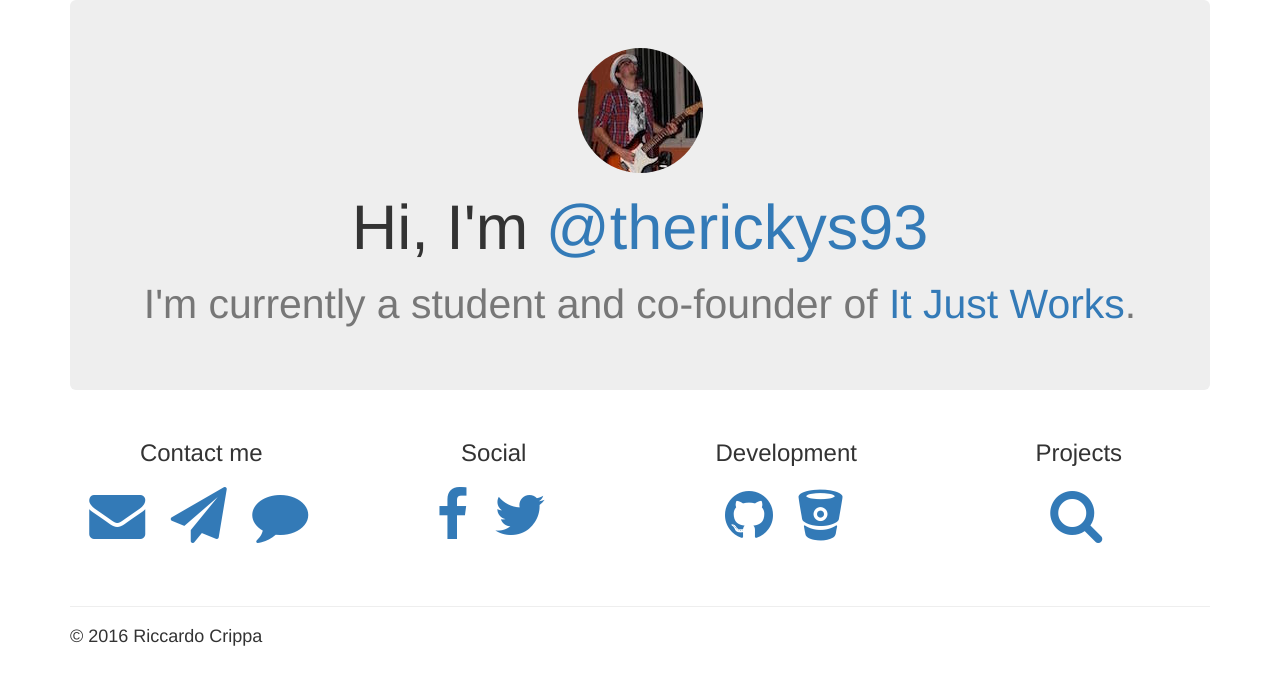
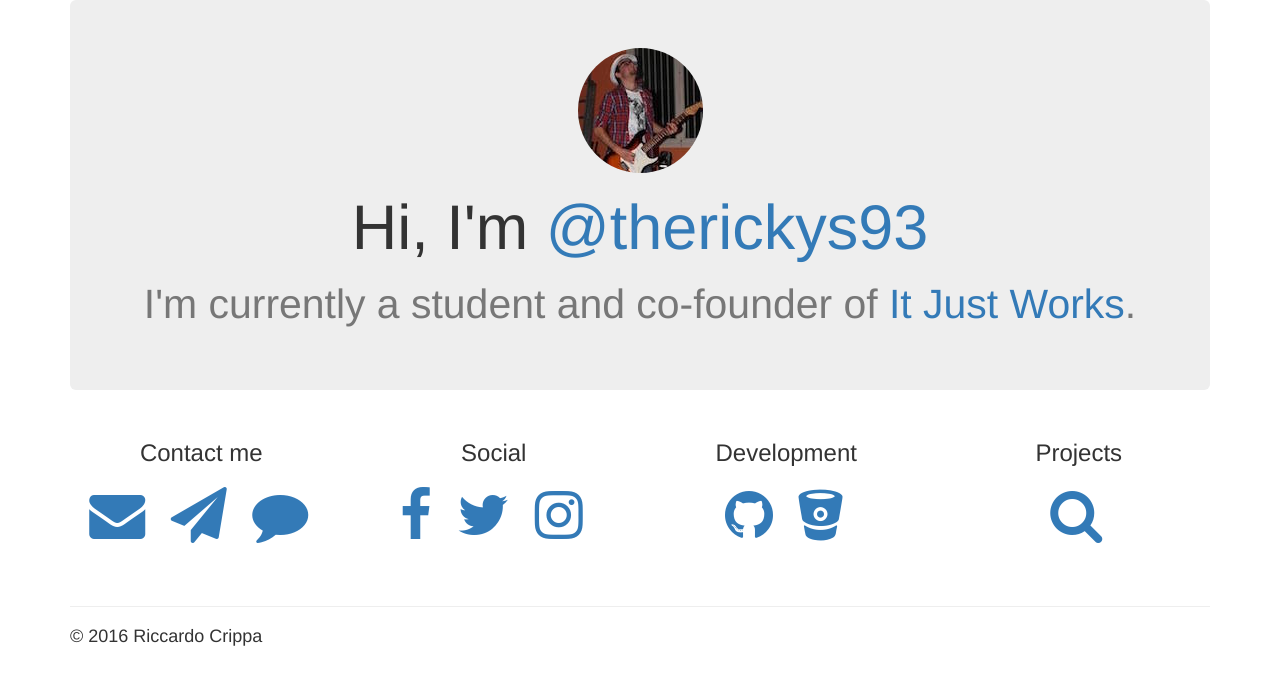
Before and after one commit to therickys93/therickys93.github.io, a website: page index.html in a window 1280 px wide. Drawn offline with Linux system fonts and the light colour scheme; files whose address does not match are found by name.

Commit message:
added instagram

```diff
--- a/index.html
+++ b/index.html
@@ -50,6 +50,7 @@
                         <li><a href="https://www.facebook.com/therickys93"><i class="fa fa-facebook"></i></a></li>
                         </li>
                         <li><a href="https://twitter.com/therickys93"><i class="fa fa-twitter"></i></a></li>
+                        <li><a href="https://www.instagram.com/therickys93/"><i class="fa fa-instagram"></i></a>
                         </li>
                     </ul>
                 </div>
```
